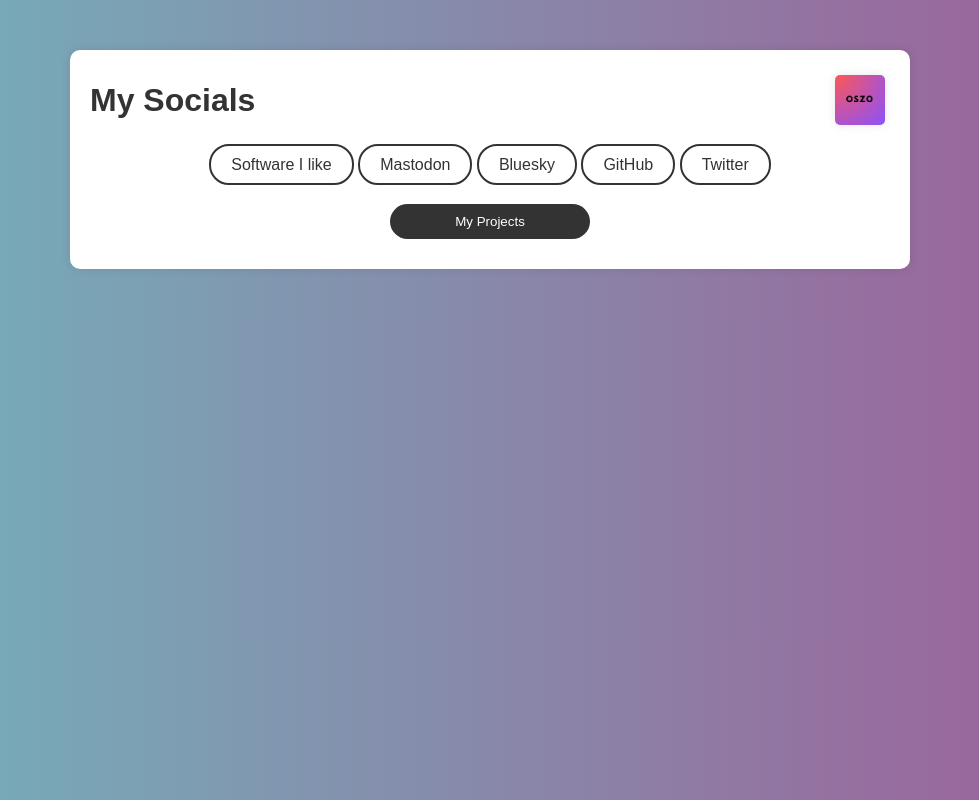
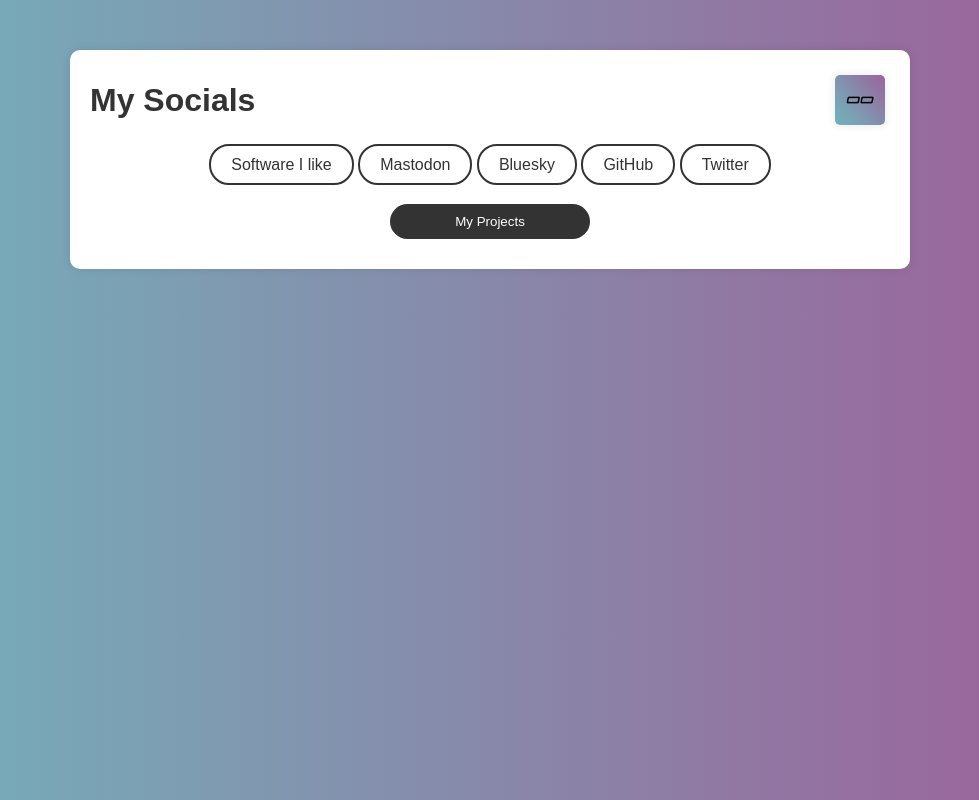
Before and after one commit to OSZO69/website, a plain HTML site: page index.html in a window 1280 px wide. Shown: the whole page, without its empty margins (150-1129 px from the left). Drawn offline with Linux system fonts and the light colour scheme.

Commit message:
changed the logo

```diff
--- a/index.html
+++ b/index.html
@@ -11,7 +11,7 @@
         <div class="header">
             <h1>My Socials</h1>
             <div class="image-gallery">
-                <img src="OSZO_logo.png" alt="Image 1">
+                <img src="doubleO_labs-2(800x800).png" alt="Image 1">
                 <!-- Add more images as needed -->
             </div>
         </div>
```
Also changed, not shown: doubleO_labs-2(800x800).png (added).
